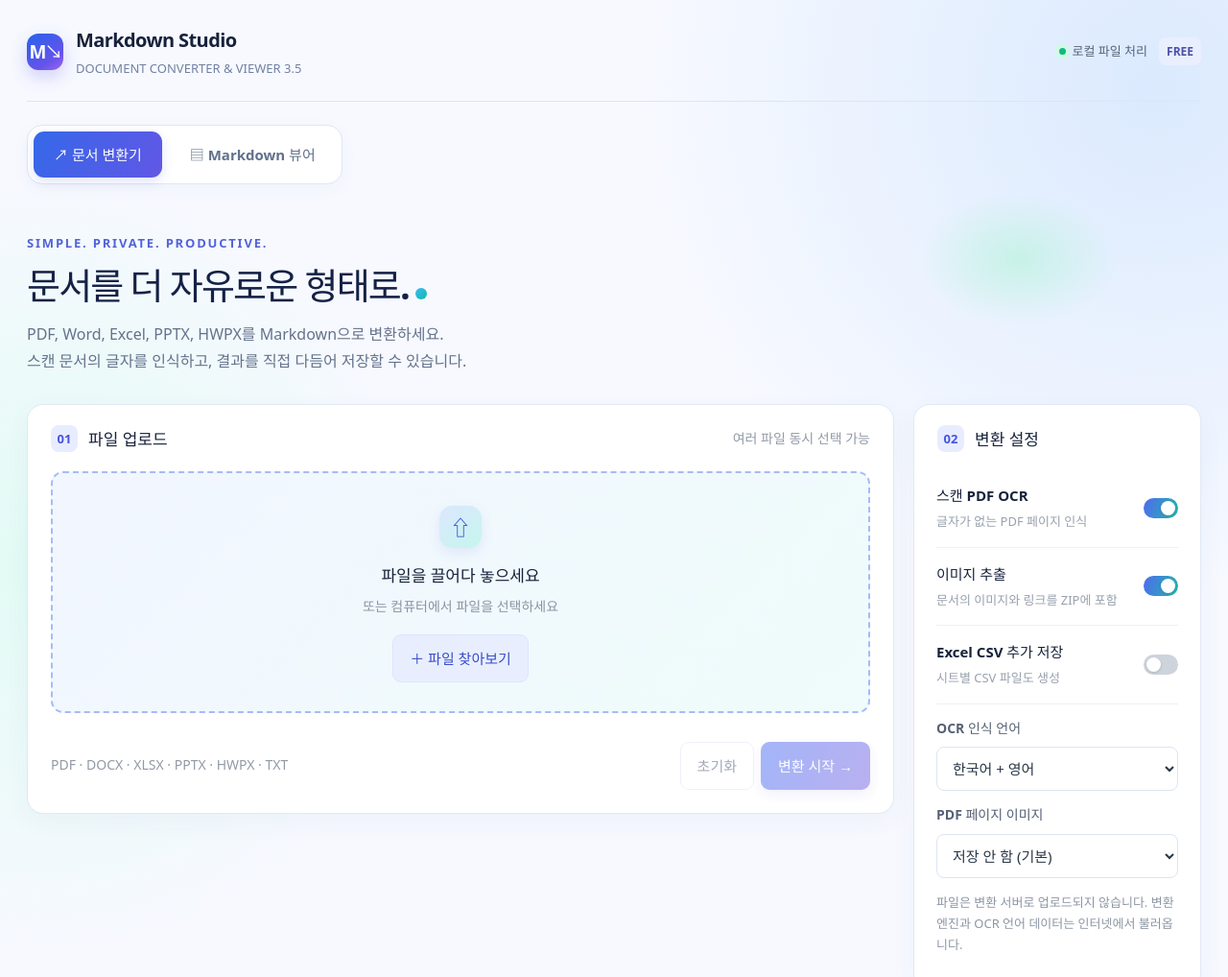
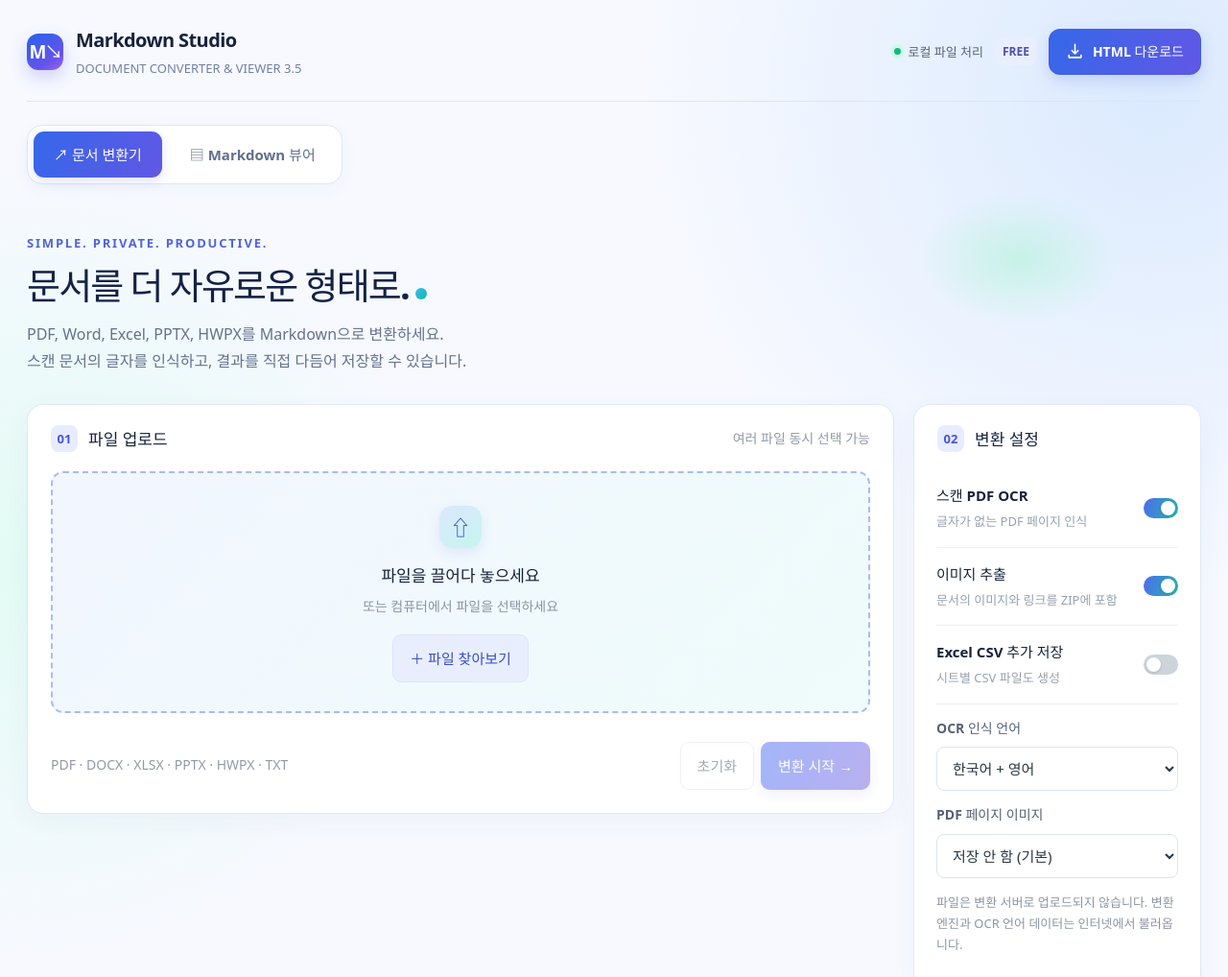
Before and after one commit to hhhehe22/Markdown, a plain HTML site: page index.html in a window 1280 px wide. Shown: the top 1018 px of the page at 96% size. Drawn offline with nearby package versions, Linux system fonts and the light colour scheme.

Commit message:
Add files via upload

```diff
--- a/index.html
+++ b/index.html
@@ -99,7 +99,7 @@ select{font-size:15px;padding:11px 12px;min-height:43px}
 </style>
 </head>
 <body><main class="shell">
-<header class="topbar"><div class="brand"><div class="mark">M↘</div><div><div class="brandtext">Markdown Studio</div><div class="brandmeta">DOCUMENT CONVERTER & VIEWER 3.5</div></div></div><div class="topright"><span class="local-label"><span class="dot"></span> 로컬 파일 처리</span><span class="tag">FREE</span></div></header>
+<header class="topbar"><div class="brand"><div class="mark">M↘</div><div><div class="brandtext">Markdown Studio</div><div class="brandmeta">DOCUMENT CONVERTER & VIEWER 3.5</div></div></div><div class="topright"><span class="local-label"><span class="dot"></span> 로컬 파일 처리</span><span class="tag">FREE</span><button id="appDownload" class="app-download" type="button" title="이 문서 변환기를 HTML 파일로 저장합니다"><svg viewBox="0 0 24 24" width="19" height="19" fill="none" stroke="currentColor" stroke-width="2" stroke-linecap="round" stroke-linejoin="round" aria-hidden="true"><path d="M12 3v12m0 0 4-4m-4 4-4-4M4 17v3h16v-3"/></svg><span>HTML 다운로드</span></button></div></header>
 <nav class="mode-nav" aria-label="기능 선택"><button type="button" class="mode-btn active" id="navConvert" aria-current="page">↗ 문서 변환기</button><button type="button" class="mode-btn" id="navViewer">▤ Markdown 뷰어</button></nav>
 <div id="converterView"><section class="hero"><div class="eyebrow">SIMPLE. PRIVATE. PRODUCTIVE.</div><h1>문서를 더 자유로운 형태로.</h1><p>PDF, Word, Excel, PPTX, HWPX를 Markdown으로 변환하세요.<br>스캔 문서의 글자를 인식하고, 결과를 직접 다듬어 저장할 수 있습니다.</p></section>
 <div class="stepgrid"><section class="panel"><div class="panelhead"><div class="paneltitle"><span class="number">01</span> 파일 업로드</div><span class="minor">여러 파일 동시 선택 가능</span></div><div class="uploadinner"><div id="drop" class="dropzone" role="button" tabindex="0" aria-label="업로드할 파일 선택"><div class="upicon">⇧</div><b>파일을 끌어다 놓으세요</b><p>또는 컴퓨터에서 파일을 선택하세요</p><button id="choose" class="btn soft" style="margin-top:17px" type="button">＋ 파일 찾아보기</button><input id="picker" type="file" multiple accept=".pdf,.docx,.xlsx,.xls,.csv,.txt,.md,.pptx,.hwpx,.hwp"></div><div class="filelist" id="filelist"></div><div class="btnline"><span class="minor">PDF · DOCX · XLSX · PPTX · HWPX · TXT</span><div style="display:flex;gap:7px"><button class="btn" id="clear" disabled>초기화</button><button class="btn primary" id="convert" disabled>변환 시작 →</button></div></div></div></section>
```
